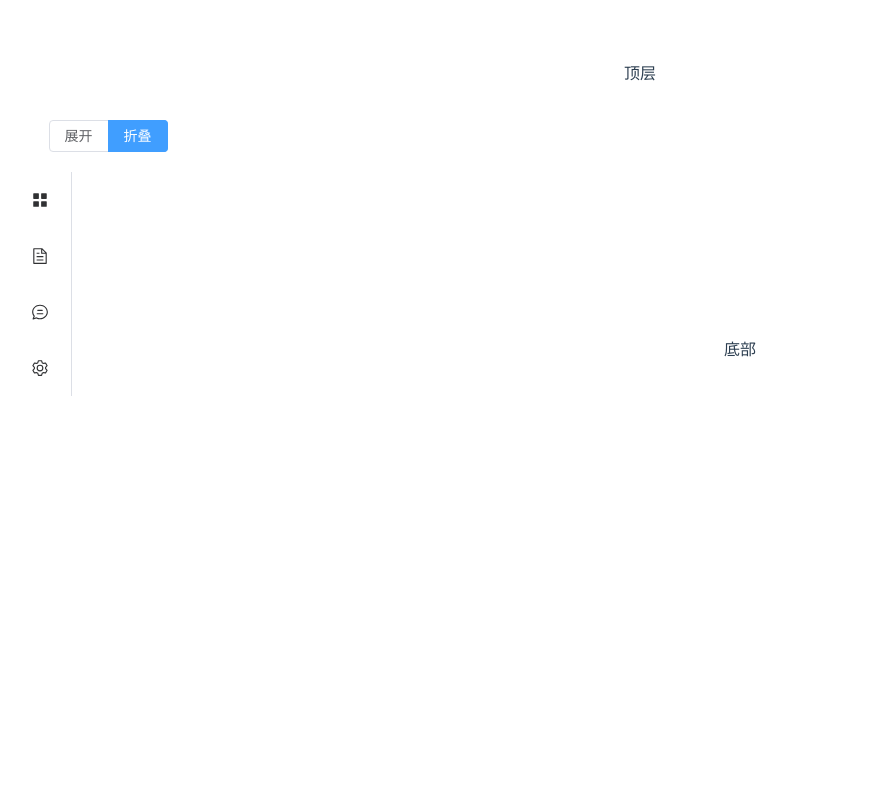
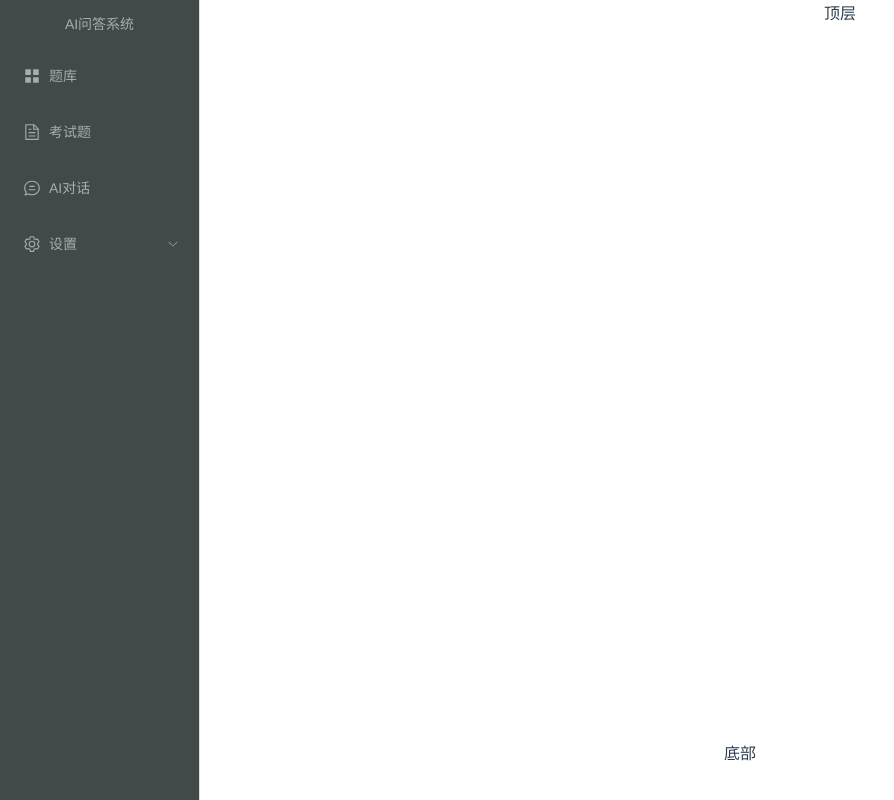
Before and after one commit to Nemocccc/Ai_System, a Vue app in the folder aisystem/: page / in a window 1280 px wide. Shown: the whole page, without its empty margins (0-894 px from the left). Built offline with nearby package versions, Linux system fonts and the light colour scheme.

Commit message:
menu updatedgit add .!

```diff
--- a/aisystem/package.json
+++ b/aisystem/package.json
@@ -11,6 +11,8 @@
     "@element-plus/icons-vue": "^2.3.1",
     "core-js": "^3.8.3",
     "element-plus": "^2.5.6",
+    "less": "^4.2.0",
+    "less-loader": "^12.2.0",
     "vue": "^3.4.19",
     "vue-class-component": "8.0.0-rc.1",
     "vue-router": "4"
--- a/aisystem/src/App.vue
+++ b/aisystem/src/App.vue
@@ -10,13 +10,17 @@ export default {
 }
 </script>
 
-<style>
+<style lang="less">
 #app {
   font-family: Avenir, Helvetica, Arial, sans-serif;
   -webkit-font-smoothing: antialiased;
   -moz-osx-font-smoothing: grayscale;
   text-align: center;
   color: #2c3e50;
-  margin-top: 60px;
+  margin-top: 0;
+}
+html, body, h3 {
+  margin: 0;
+  padding: 0;
 }
 </style>
--- a/aisystem/src/components/CommonAsider.vue
+++ b/aisystem/src/components/CommonAsider.vue
@@ -1,16 +1,22 @@
 <template>
-  <el-radio-group v-model="isCollapse" style="margin-bottom: 20px">
+  <!--下段代码用于让用户决定是否展开导航-->
+  <!--<el-radio-group
+    v-model="isCollapse"
+  >
     <el-radio-button :label="false">展开</el-radio-button>
     <el-radio-button :label="true">折叠</el-radio-button>
-  </el-radio-group>
+  </el-radio-group>-->
   <el-menu
     default-active="2"
     class="el-menu-vertical-demo"
     :collapse="isCollapse"
     @open="handleOpen"
     @close="handleClose"
+    background-color="#424949"
+    text-color="#A6ACAF"
+    active-text-color="#F4D03F"
   >
-
+    <h3>AI问答系统</h3>
     <el-menu-item v-for="item in nochildren" :key="item.name" :index="item.name">
       <el-icon>
         <keep-alive>
@@ -56,7 +62,7 @@ import {
 } from '@element-plus/icons-vue'
 // import { Vue } from 'vue-class-component';
 
-const isCollapse = ref(true)
+const isCollapse = ref(false)
 const menuData = [
   {
     path: '/bank',
@@ -121,9 +127,23 @@ const haschildren = computed(() => {
 });
 </script>
 
-<style>
+<style lang="less" scoped>
 .el-menu-vertical-demo:not(.el-menu--collapse) {
   width: 200px;
   min-height: 400px;
 }
+.el-menu {
+  height: 100vh;
+  h3 {
+    color: #A6ACAF;
+    text-align: center;
+    line-height: 48px;
+    font-weight: 500;
+    font-size: 14px;
+  }
+}
+.el-radio-group {
+  margin-bottom: 0;
+  margin-left: 0;
+}
 </style>
--- a/aisystem/src/views/MainRouter.vue
+++ b/aisystem/src/views/MainRouter.vue
@@ -1,11 +1,11 @@
 <template>
     <div class="common-layout">
         <el-container>
-        <el-header>顶层</el-header>
+        <el-aside width="200px">
+            <common-asider></common-asider>
+        </el-aside>
         <el-container>
-            <el-aside width="200px">
-                <common-asider></common-asider>
-            </el-aside>
+            <el-header>顶层</el-header>
             <el-container>
             <el-main>
                 <!--[这里是主窗口]-->
@@ -32,3 +32,13 @@ export default{
     }
 }
 </script>
+
+<style lang="less" scoped>
+.el-header {
+    height: 60px;
+    margin-left: 200px;
+}
+.el-aside {
+    margin-top: 0;
+}
+</style>
```
Also changed, not shown: 2 other files (tests, documents, lock files or other folders).
